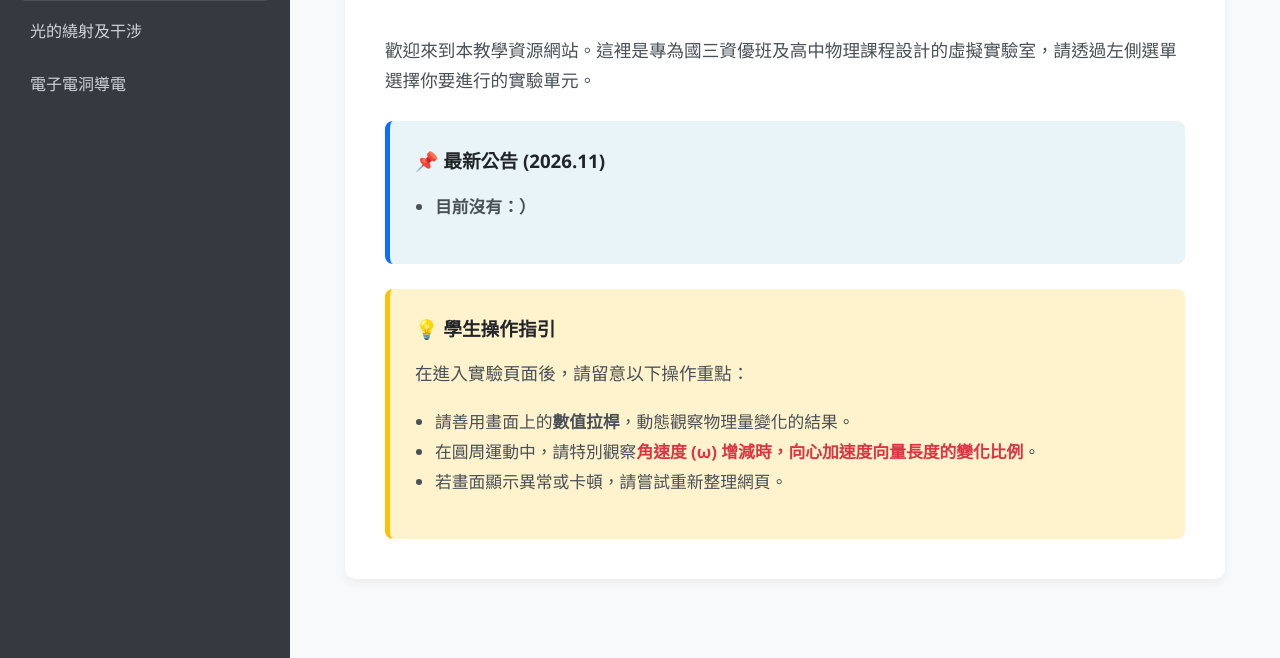
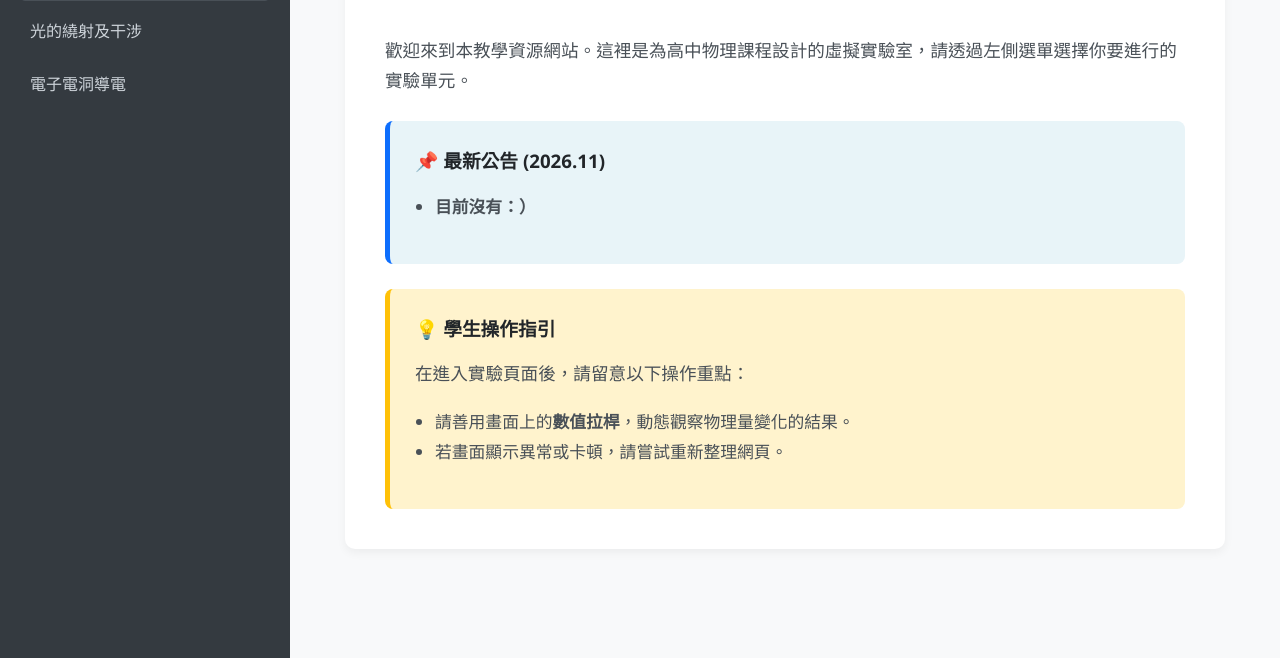
Before and after one commit to stu1051011/physics-class, a plain HTML site: page index.html in a window 1280 px wide. Shown: the part 142-800 px from the top of the page. Drawn offline with Linux system fonts and the light colour scheme.

Commit message:
Update index.html

```diff
--- a/index.html
+++ b/index.html
@@ -38,7 +38,7 @@
 <div id="content">
     <div class="card">
         <h1>線上物理互動實驗室</h1>
-        <p>歡迎來到本教學資源網站。這裡是專為國三資優班及高中物理課程設計的虛擬實驗室，請透過左側選單選擇你要進行的實驗單元。</p>
+        <p>歡迎來到本教學資源網站。這裡是為高中物理課程設計的虛擬實驗室，請透過左側選單選擇你要進行的實驗單元。</p>
 
         <div class="box box-announcement">
             <h3>📌 最新公告 (2026.11)</h3>
@@ -51,7 +51,6 @@
             <p>在進入實驗頁面後，請留意以下操作重點：</p>
             <ul>
                 <li>請善用畫面上的<strong>數值拉桿</strong>，動態觀察物理量變化的結果。</li>
-                <li>在圓周運動中，請特別觀察<span class="highlight">角速度 (ω) 增減時，向心加速度向量長度的變化比例</span>。</li>
                 <li>若畫面顯示異常或卡頓，請嘗試重新整理網頁。</li>
             </ul>
         </div>
```
